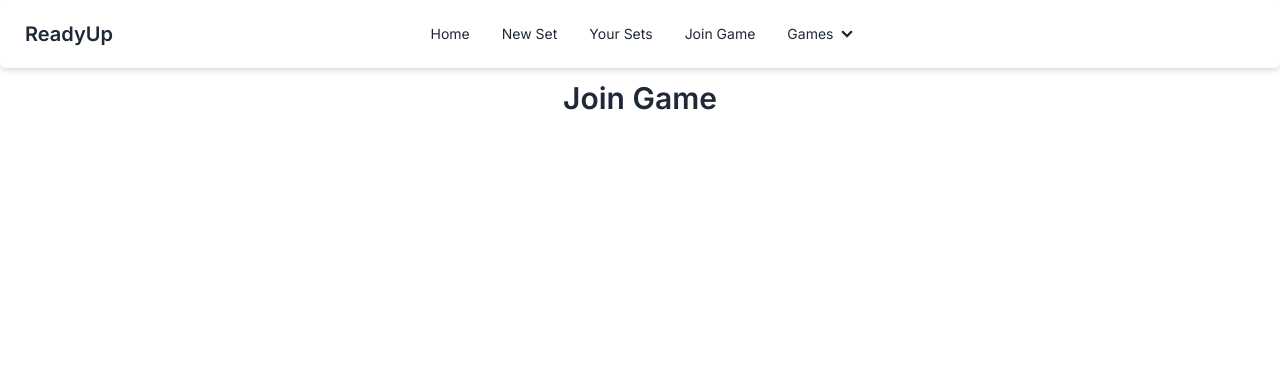
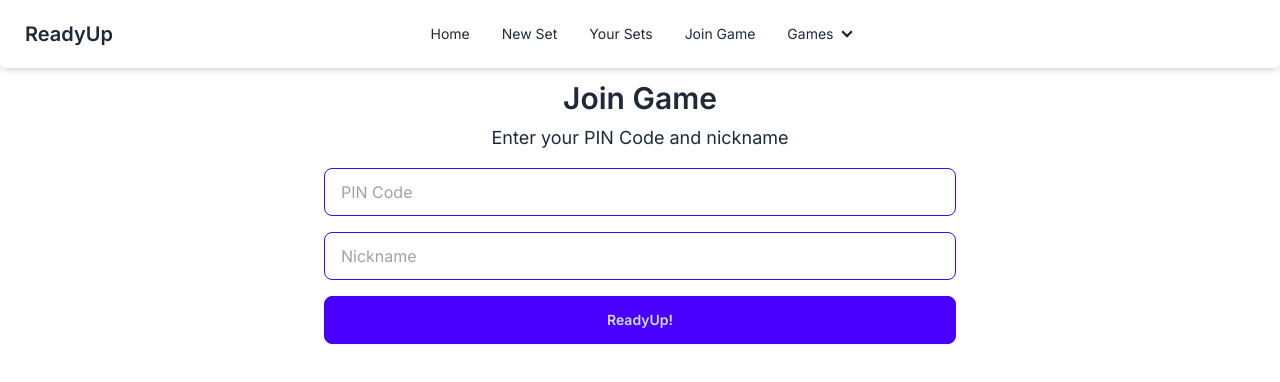
Before and after one commit to terraboi4/readyup, a Next.js app: page /join in a window 1280 px wide. Shown: the top 382 px of the page. Built offline with nearby package versions, Linux system fonts and the light colour scheme.

Commit message:
make the join game form

```diff
--- a/app/home/page.tsx
+++ b/app/home/page.tsx
@@ -11,6 +11,18 @@ export default function Home() {
 			<div>
 				<h2 className='text-2xl font-semibold mb-3'>Games</h2>
 				<div className='grid grid-cols-1 md:grid-cols-2 lg:grid-cols-3 gap-3'>
+					<div className='card shadow-xl image-full'>
+						<figure>
+							<img src='https://placehold.co/600x400' alt='Shoes' />
+						</figure>
+						<div className='card-body'>
+							<h2 className='card-title'>ReadyUp Racing</h2>
+							<p>Race against your friends and try to be #1!</p>
+							<div className='card-actions justify-end'>
+								<button className='btn btn-primary'>Play</button>
+							</div>
+						</div>
+					</div>
 					<div className='card shadow-xl image-full'>
 						<figure>
 							<img src='https://placehold.co/600x400' alt='Shoes' />
--- a/app/join/page.tsx
+++ b/app/join/page.tsx
@@ -1,7 +1,43 @@
+'use client';
 
+import { useForm } from 'react-hook-form';
+
+type Data = {
+	pin: Number;
+	nickname: String;
+};
 
 export default function JoinGame() {
-    return (
-        <div><h1 className="h1">Join Game</h1></div>
-    )
+	const { register, handleSubmit } = useForm<Data>();
+
+	const submit = async (data: Data) => {
+		console.log(data);
+	};
+
+	return (
+		<div>
+			<h1 className='h1'>Join Game</h1>
+			<form
+				className='text-center space-y-4 flex flex-col w-1/2 lg:w-1/ mx-auto'
+				onSubmit={handleSubmit(submit)}
+			>
+				<p className='text-lg'>Enter your PIN Code and nickname</p>
+				<input
+					type='number'
+					className='input input-primary'
+					placeholder='PIN Code'
+					{...register('pin', { required: true })}
+				/>
+				<input
+					type='text'
+					className='input input-primary'
+					placeholder='Nickname'
+					{...register('nickname', { required: true })}
+				/>
+				<button className='btn btn-primary' type='submit'>
+					ReadyUp!
+				</button>
+			</form>
+		</div>
+	);
 }
```
